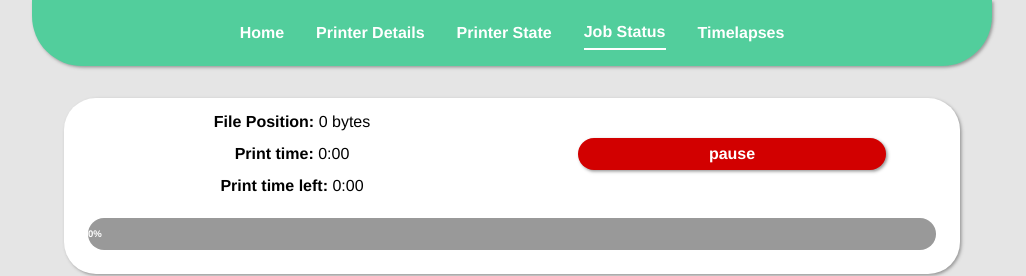
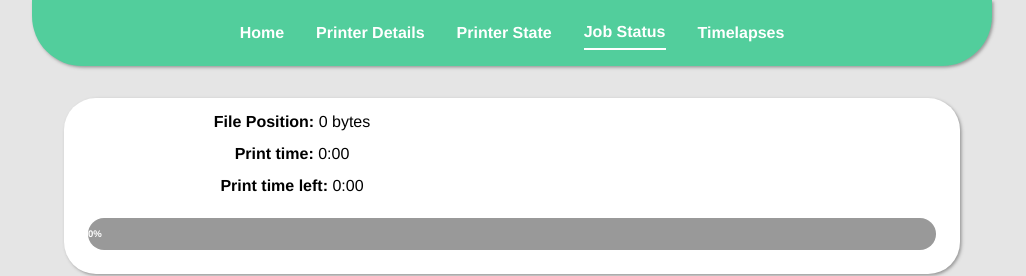
Before and after one commit to Grrom/printer-monitor, a Vue app: page /status in a window 1280 px wide. Shown: the top 276 px of the page, without its empty margins (128-1154 px from the left). Built offline with nearby package versions, Linux system fonts and the light colour scheme; no server answers.

Commit message:
working version

```diff
--- a/src/helpers/helpers.ts
+++ b/src/helpers/helpers.ts
@@ -1,5 +1,5 @@
-const apiKey = "D299AAAE1A294A458D3846FE33A48AC0";
-const ip = "http://192.168.43.60/api/"
+export const apiKey = "D299AAAE1A294A458D3846FE33A48AC0";
+export const ip = "http://192.168.43.60/api/"
 
 export function getLink(endpoint: string): string {
     return `${ip}${endpoint}?apikey=${apiKey}`;
@@ -56,5 +56,5 @@ export function formatDate(value: number | null): string {
 export function formatProgress(progress: number): number {
     return progress === 100
         ? progress
-        : Math.round(progress * 100 * 100) / 100;
+        : Math.round(progress * 100) / 100;
 }
--- a/src/views/status.vue
+++ b/src/views/status.vue
@@ -25,10 +25,18 @@
         <div>
           <div
             class="resume button"
-            :class="printing ? 'pause' : 'resume'"
+            :class="printing == 'Paused' ? 'pause' : 'resume'"
             @click="togglePrint"
           >
-            {{ printing ? "pause" : "resume" }}
+            {{
+              printing == "Operational"
+                ? "No Job Queued"
+                : printing == "Paused"
+                ? "resume"
+                : printing == "Printing"
+                ? "pause"
+                : printing
+            }}
           </div>
         </div>
       </div>
@@ -36,7 +44,7 @@
         <div
           ref="progressBar"
           class="progress"
-          :class="printing ? 'resume' : 'pause'"
+          :class="printing == 'Paused' ? 'pause' : 'resume'"
         >
           <strong>{{ formatProgress(progress.completion) }}% </strong>
         </div>
@@ -54,6 +62,8 @@ import {
   convertBytes,
   getLink,
   formatProgress,
+  apiKey,
+  ip,
 } from "@/helpers/helpers";
 import { computed, defineComponent, onMounted, ref } from "vue";
 
@@ -61,9 +71,14 @@ export default defineComponent({
   components: { detailsLister },
   setup() {
     const progressBar = ref();
-    const printing = ref(true);
 
     const jobStatus = ref({ job: "", state: "" });
+
+    //const printing = ref(jobStatus.value.state == "printing");
+
+    const printing = computed(() => {
+      return jobStatus.value.state;
+    });
 
     const progress = ref({
       completion: null,
@@ -73,13 +88,67 @@ export default defineComponent({
     });
 
     function togglePrint() {
-      printing.value = !printing.value;
+      if (printing.value == "Paused" || printing.value == "Printing") {
+        let command: string = printing.value == "Printing" ? "resume" : "pause";
+
+        fetch("http://192.168.43.60/api/job", {
+          headers: {
+            accept: "application/json, text/javascript, */*; q=0.01",
+            "accept-language": "en-US,en;q=0.9",
+            "cache-control": "no-cache",
+            "content-type": "application/json; charset=UTF-8",
+            "x-requested-with": "XMLHttpRequest",
+            "x-api-key": apiKey,
+          },
+          body: '{"action":"toggle","command":"pause"}',
+          method: "POST",
+        });
+
+        // let formData = new FormData();
+        // formData.append("command", "pause");
+        // formData.append("action", "toggle");
+        // fetch(`${ip}job`, {
+        //   method: "POST",
+        //   body: formData,
+        //   headers: {
+        //     "content-type": "application/json",
+        //     "X-Api-Key": apiKey,
+        //   },
+        // })
+        //   .then(function (response) {
+        //     return response.json();
+        //   })
+        //   .then(function (data) {
+        //     console.log(data);
+        //   })
+        //   .catch(function (err) {
+        //     console.warn("Something went wrong.", err);
+        //   });
+      } else {
+        window.alert("there is no job queued");
+      }
+
+      //     fetch("http://192.168.43.60/api/job", {
+      //   "headers": {
+      //     "accept": "application/json, text/javascript, */*; q=0.01",
+      //     "accept-language": "en-US,en;q=0.9",
+      //     "cache-control": "no-cache",
+      //     "content-type": "application/json; charset=UTF-8",
+      //     "x-requested-with": "XMLHttpRequest"
+      //   },
+      //   "referrerPolicy": "no-referrer",
+      //   "body": "{\"action\":\"resume\",\"command\":\"pause\"}",
+      //   "method": "POST",
+      //   "mode": "cors",
+      //   "credentials": "include"
+      // });
     }
 
     const printTime = computed(() => formatTime(progress.value.printTime));
     const printTimeLeft = computed(() =>
       formatTime(progress.value.printTimeLeft)
     );
+
     const filePos = computed(() => convertBytes(`${progress.value.filepos}`));
 
     function requestStatus() {
@@ -91,7 +160,7 @@ export default defineComponent({
           jobStatus.value["job"] = data.job;
           jobStatus.value["state"] = data.state;
           progress.value = data.progress;
-          console.log(data.progress);
+          // console.log(data.progress);
 
           progressBar.value.style.width = `${formatProgress(
             data.progress.completion
@@ -102,9 +171,53 @@ export default defineComponent({
         });
     }
 
+    // http://192.168.43.60/api/job
+    // POST /api/job HTTP/1.1
+    // Host: 192.168.43.60
+    // Connection: keep-alive
+    // Content-Length: 36
+    // Accept: application/json, text/javascript, */*; q=0.01
+    // Cache-Control: no-cache
+    // X-Requested-With: XMLHttpRequest
+    // User-Agent: Mozilla/5.0 (Windows NT 10.0; Win64; x64) AppleWebKit/537.36 (KHTML, like Gecko) Chrome/94.0.4606.54 Safari/537.36
+    // Content-Type: application/json; charset=UTF-8
+    // Origin: http://192.168.43.60
+    // Accept-Encoding: gzip, deflate
+    // Accept-Language: en-US,en;q=0.9
+    // Cookie: remember_token_P80=3DPrinting|83bb21da93d57b472552fa503231c3635b8d1f7446d16677b1a5b3d496a8a5f972feafdf91c2d4e9cd83a9e10107d29d4c26f51296b1c17e4d2c0e2e305aaf49; session_P80=.eJxljktqAzEQRO-idQjqbkmtnp3HOYBvMOjTigfMOMxnYUzuHgVvAtlV1aOKepqprbpdzbCvh76Zaa5mME5UvC0Yhbxr5HMBYgsxR0sSbJCamlWJmFPjIgBNW-OWwNfIGTFyJE4ZSwkIAWKlHEgZIAVIvUasyuIUEJsPqdsai-YSnK9VOJl-5Nh0fb2hj8s6L_u8fPZ8rtrl_nhPx36d9seXmmE5brc_5H_pd2vTbZvvy4vKyONZrI_uRO48UpfhxAiM2D0F8_0DMONS7g.YVEsoQ.uLiWev2GkGcFixVeujt_kd5Nmcs
+
+    // fetch("http://192.168.43.60/api/job", {
+    //   "headers": {
+    //     "accept": "application/json, text/javascript, */*; q=0.01",
+    //     "accept-language": "en-US,en;q=0.9",
+    //     "cache-control": "no-cache",
+    //     "content-type": "application/json; charset=UTF-8",
+    //     "x-requested-with": "XMLHttpRequest"
+    //   },
+    //   "referrerPolicy": "no-referrer",
+    //   "body": "{\"action\":\"pause\",\"command\":\"pause\"}",
+    //   "method": "POST",
+    //   "mode": "cors",
+    //   "credentials": "include"
+    // });
+
+    //     fetch("http://192.168.43.60/api/job", {
+    //   "headers": {
+    //     "accept": "application/json, text/javascript, */*; q=0.01",
+    //     "accept-language": "en-US,en;q=0.9",
+    //     "cache-control": "no-cache",
+    //     "content-type": "application/json; charset=UTF-8",
+    //     "x-requested-with": "XMLHttpRequest"
+    //   },
+    //   "referrerPolicy": "no-referrer",
+    //   "body": "{\"action\":\"resume\",\"command\":\"pause\"}",
+    //   "method": "POST",
+    //   "mode": "cors",
+    //   "credentials": "include"
+    // });
     onMounted(() => {
-      // setInterval(requestStatus, 1000);
-      requestStatus();
+      setInterval(requestStatus, 1000);
+      // requestStatus();
     });
 
     return {
```
